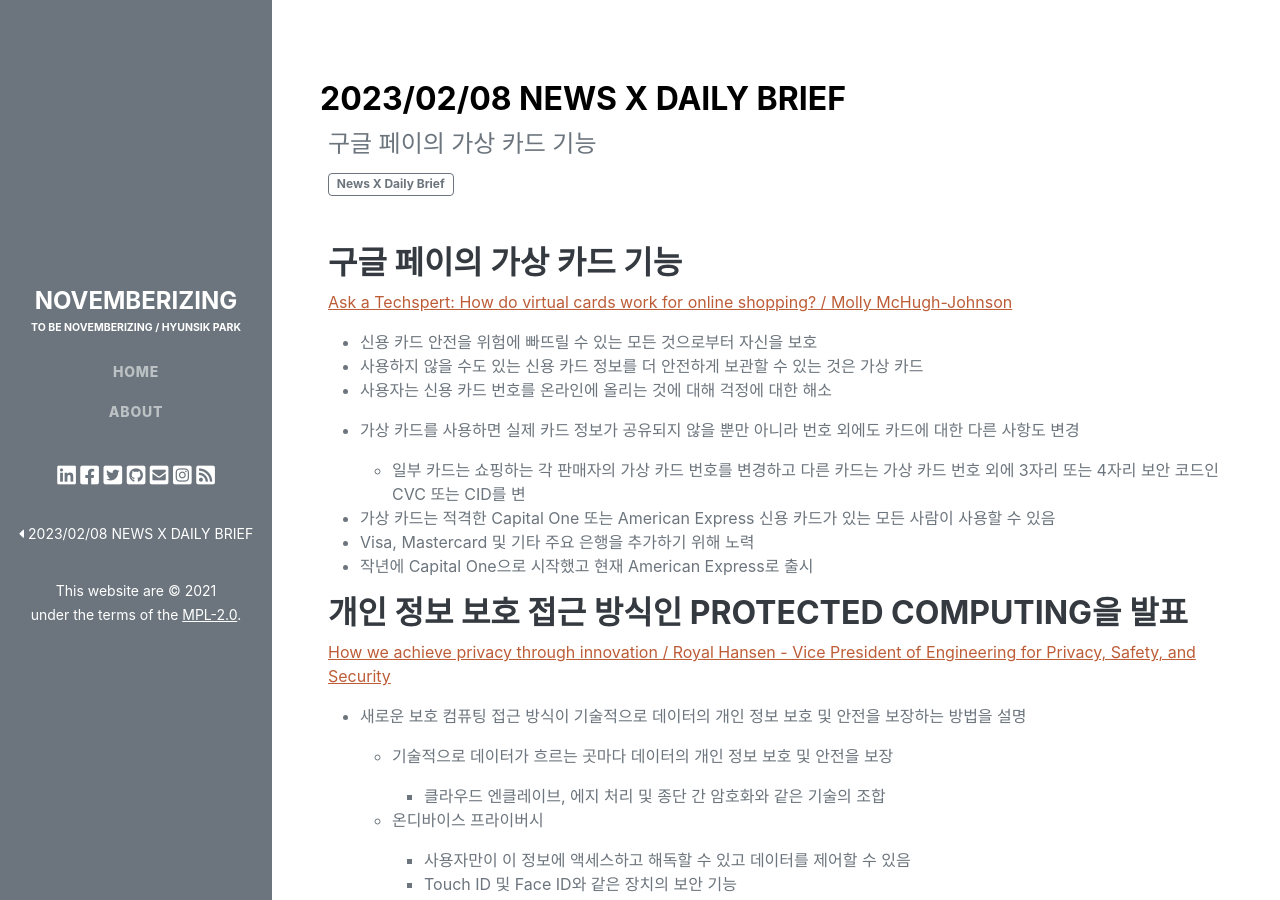
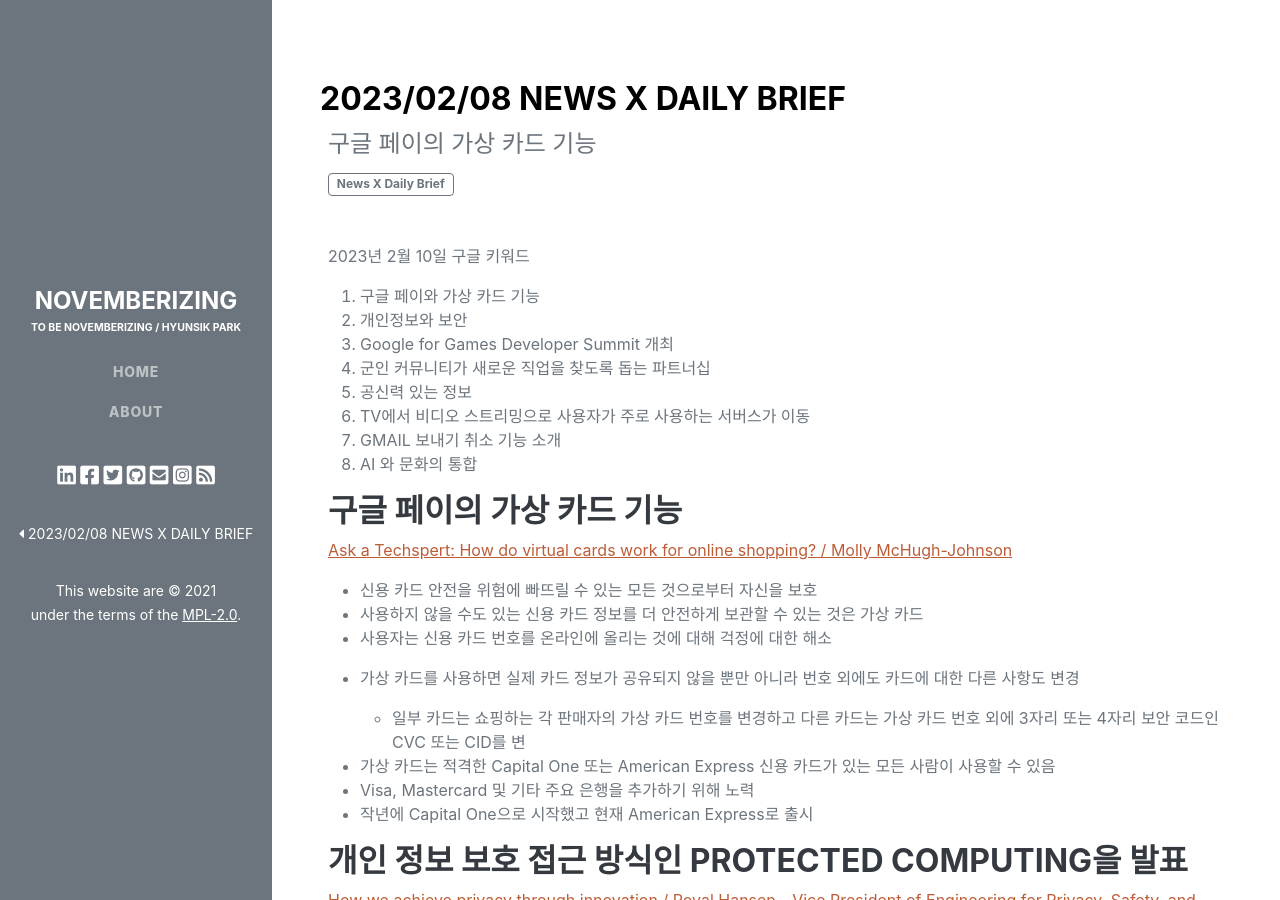
Before and after one commit to novemberizing/novemberizing.github.io, a Jekyll site: the page built from _posts/2023-02-10-NewsXBrief20230210.md, in a window 1280 px wide and 900 px high. Built offline with Jekyll 4.4.1, drawn with Linux system fonts in a browser that asks for light colours.

Commit message:
업데이트

```diff
--- a/_posts/2023-02-10-NewsXBrief20230210.md
+++ b/_posts/2023-02-10-NewsXBrief20230210.md
@@ -7,6 +7,17 @@
 categories: posts
 tags: ["News X Daily Brief"]
 ---
+
+2023년 2월 10일 구글 키워드
+
+1. 구글 페이와 가상 카드 기능
+2. 개인정보와 보안
+3. Google for Games Developer Summit 개최
+4. 군인 커뮤니티가 새로운 직업을 찾도록 돕는 파트너십
+5. 공신력 있는 정보
+6. TV에서 비디오 스트리밍으로 사용자가 주로 사용하는 서버스가 이동
+7. GMAIL 보내기 취소 기능 소개
+8. AI 와 문화의 통합
 
 
 ### 구글 페이의 가상 카드 기능
```
